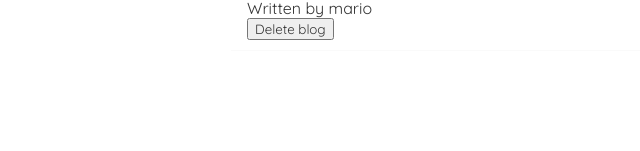
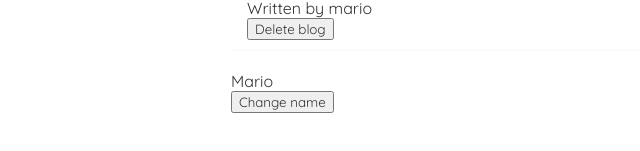
Before and after one commit to Himanshu8862/React-tutorial, a React (Create React App) app: page / in a window 1280 px wide. Shown: the part 397-548 px from the top of the page, without its empty margins (109-749 px from the left). Built offline with nearby package versions, Linux system fonts and the light colour scheme.

Commit message:
useEffect and dependencies

```diff
--- a/src/MyComponents/Home.js
+++ b/src/MyComponents/Home.js
@@ -1,6 +1,5 @@
-import { useState } from "react";
+import { useState, useEffect } from "react";
 import BlogList from "./BlogList";
-
 const Home = () => {
     const [blogs, setBlogs] = useState([
         { title: 'My new website', body: 'lorem ipsum...', author: 'mario', id: 1 },
@@ -9,13 +8,32 @@
     ])
 
     const handleDelete = ((id) => {
-        const newBlogs = blogs.filter((blog) =>blog.id !== id)
+        const newBlogs = blogs.filter((blog) => blog.id !== id)
         setBlogs(newBlogs);
     })
 
+    const [name, setName] = useState("Mario")
+
+    // useEffect runs on every render, like during page load or change of state
+    // do not change the state inside the useEffect as it will end up in an infinite loop,
+    // change of state will re-render the page and during re-render the state will change again
+    useEffect(() => {
+        console.log("use effect ran");
+        // console.log(blogs)
+        console.log(name);
+    }, [name])
+    // an empty dependency array will only run useEffect only on first render
+    // without it, useEffect will run every render
+    // we can mention the state values in the array to watch, if that value changes then useEffect will be triggered
+
+    // run the project, 1. without dependency array 2. empty dependency array 3. name in dependency array
+
+
     return (
         <div className="home">
-            <BlogList blogs={blogs} title="All blogs" handleDelete={handleDelete}/>
+            <BlogList blogs={blogs} title="All blogs" handleDelete={handleDelete} />
+            <p>{name}</p>
+            <button onClick={() => setName("Luigi")}>Change name</button>
         </div>
     );
 }
```
